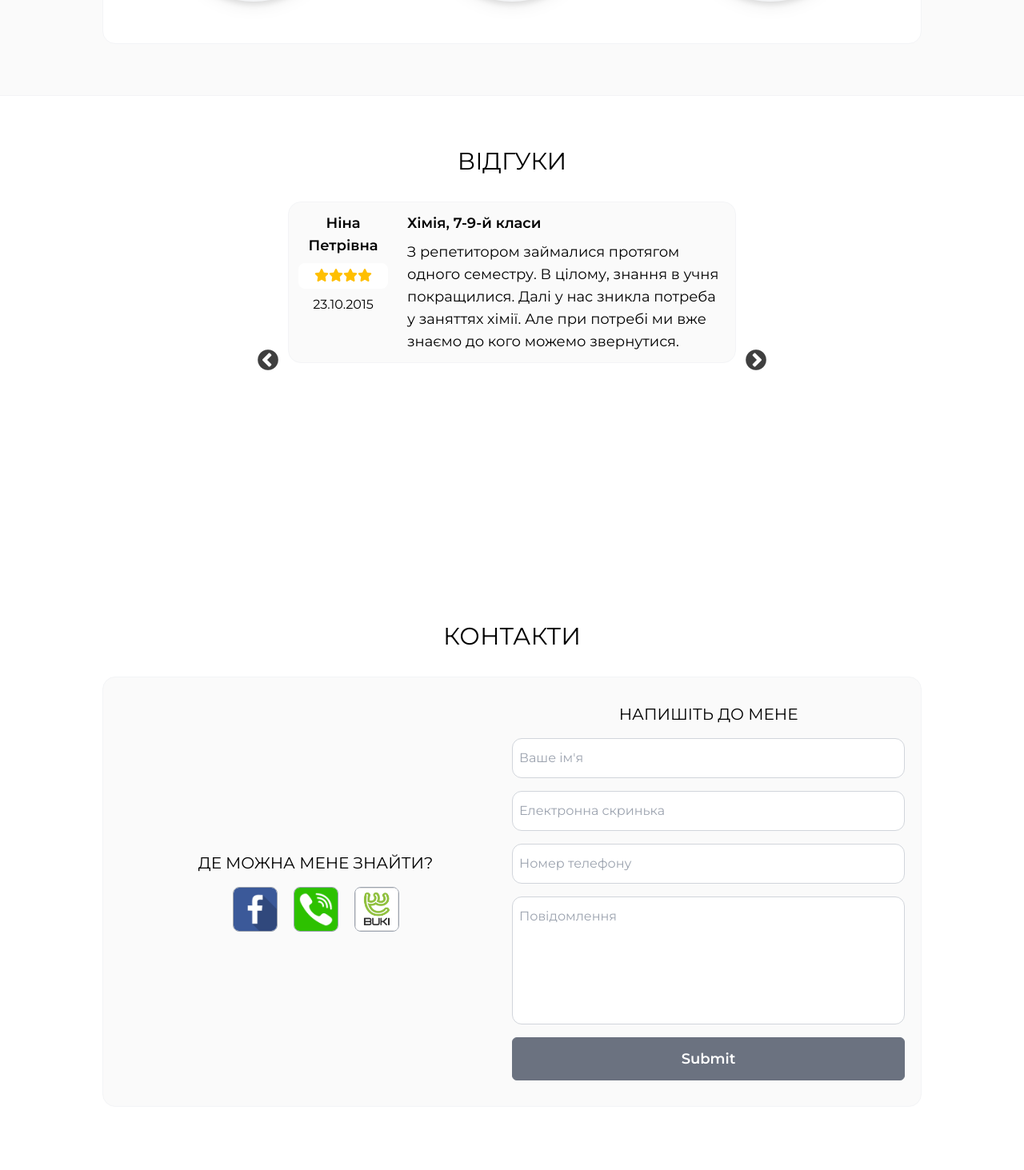
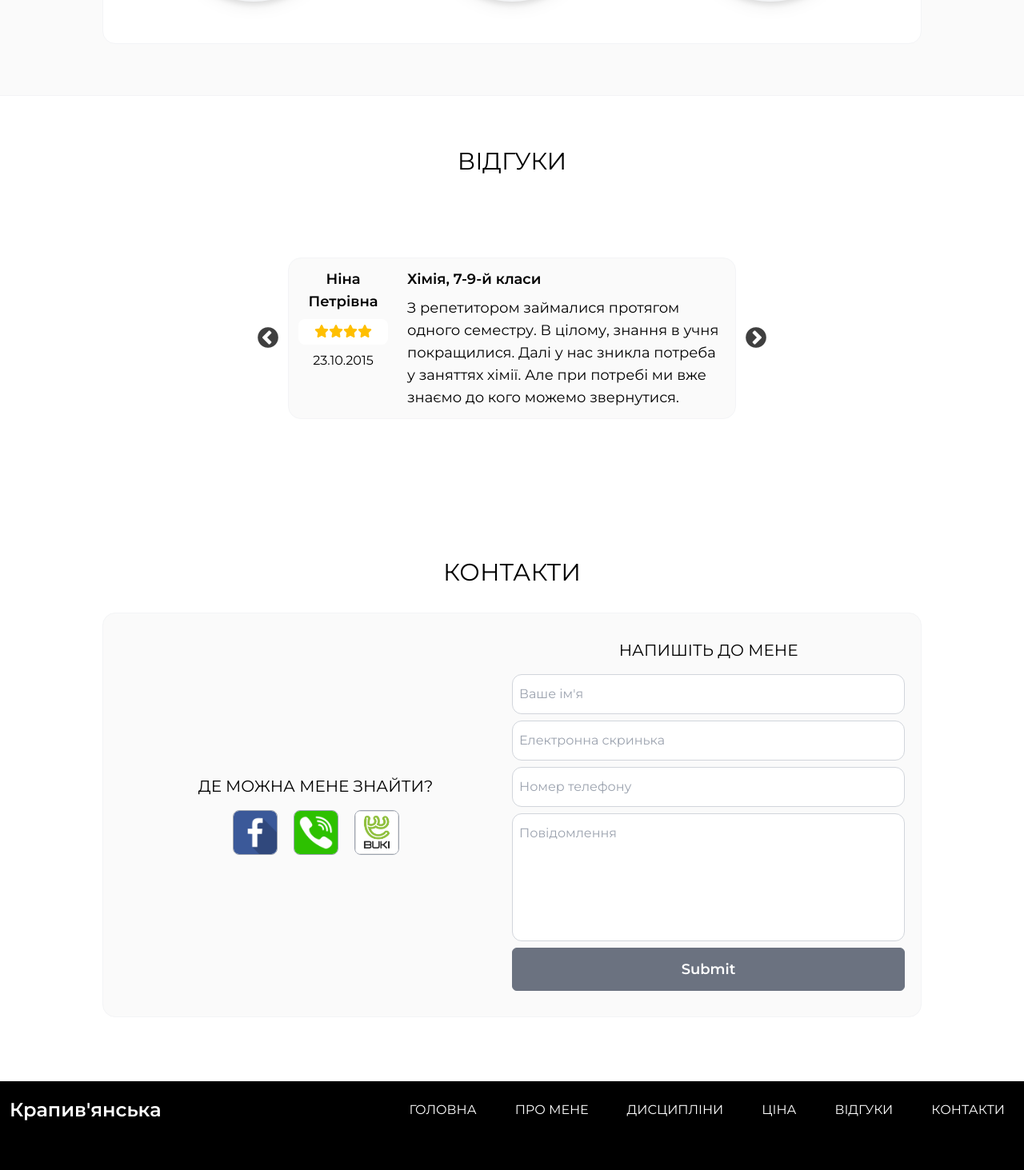
Before and after one commit to ShadowDrake21/tutor-site, a React (Create React App) app: page / in a window 1280 px wide. Shown: the part 3460-4923 px from the top of the page at 80% size. Built offline with nearby package versions, Linux system fonts and the light colour scheme.

Commit message:
contact emails without validation

```diff
--- a/package.json
+++ b/package.json
@@ -3,6 +3,7 @@
   "version": "0.1.0",
   "private": true,
   "dependencies": {
+    "@emailjs/browser": "^3.11.0",
     "@fortawesome/free-brands-svg-icons": "^6.4.2",
     "@fortawesome/free-solid-svg-icons": "^6.4.2",
     "@fortawesome/react-fontawesome": "^0.2.0",
--- a/src/assets/changeData.js
+++ b/src/assets/changeData.js
@@ -402,7 +402,7 @@ export const reviews = [
     date: '16.10.2022',
     subjectTitle: 'Хімія, Підготовка до ДПА (9 клас)',
     reviewText:
-      'Дуже вдячна Аліні Сергіївні за синове навчання! Прекрасний досвідчений репетитор зі структурованою програмою навчання. Водночас орієнтована на потреби учня, якісно заповнює поточні прогалини знань, паралельно глибоко опрацьовуючи програму із самого початку, що дозволило вже за 2 тижні отримувати результати за оцінками у школі. Відчувається чималий досвід та бажання працювати на результат! Ми дуже раді, дякую!',
+      'Дуже вдячна Аліні Сергіївні за синове навчання! Прекрасний досвідчений репетитор зі структурованою програмою навчання. Водночас орієнтована на потреби учня, якісно заповнює поточні прогалини знань, паралельно глибоко опрацьовуючи програму із самого початку, що дозволило вже за 2 тижні отримувати результати за оцінками у школі.',
   },
   {
     pupil: 'Катя',
--- a/src/components/Contacts.jsx
+++ b/src/components/Contacts.jsx
@@ -9,7 +9,7 @@ import phone from '../assets/phone.png'
 
 const Contacts = () => {
   return (
-    <div name="contacts" className="py-10 px-2 md:py-16">
+    <div name="contacts" className="py-6 px-2 md:pt-16 md:pb-10">
       <Title text="Контакти" />
       <div className="max-w-screen-lg flex justify-between bg-zinc-50 border rounded-2xl border-gray-100 mx-auto px-3 py-5 flex-col items-center gap-y-5 sm:px-5 sm:py-8 md:flex-row md:gap-0">
         <div className="max-w-lg w-full flex items-center flex-col justify-center">
--- a/src/components/ContactsForm.jsx
+++ b/src/components/ContactsForm.jsx
@@ -1,64 +1,56 @@
 import React from 'react'
-import { useForm } from 'react-hook-form'
+import emailjs from '@emailjs/browser'
 
 const ContactsForm = () => {
-  const {
-    register,
-    handleSubmit,
-    formState: { errors },
-  } = useForm()
-  const onSubmit = (data) => console.log(data)
+  function sendEmail(e) {
+    e.preventDefault()
 
-  const errorRender = (text) => {
-    return <p className="text-red-500 font-bold">{text}</p>
+    emailjs
+      .sendForm(
+        'service_dvtpcvr',
+        'template_z2pl0mb',
+        e.target,
+        '4xETli7MS9RTP4HuR'
+      )
+      .then(
+        (result) => {
+          console.log(result.text)
+        },
+        (error) => {
+          console.log(error.text)
+        }
+      )
+    setTimeout(() => e.target.reset(), 500)
   }
+
   return (
-    <form onSubmit={handleSubmit(onSubmit)} className="flex flex-col gap-y-2">
+    <form onSubmit={sendEmail} className="flex flex-col gap-y-2">
       <input
-        {...register('firstName', {
-          required: "Обов'язкове поле",
-          maxLength: {
-            value: 20,
-            message: 'Макс. довжина - 20',
-          },
-        })}
         className="w-full py-3 px-2 rounded-xl bg-white border border-gray-300 text-black focus:outline-none"
         placeholder="Ваше ім'я"
         autoComplete="off"
+        name="firstName"
       />
-      {errorRender(errors.firstName?.message)}
+
       <input
-        {...register('emailName', {
-          required: "Обов'язкове поле",
-          pattern: {
-            value: /^[a-zA-Z0-9]+@[a-zA-Z0-9]+\.[A-Za-z]+$/,
-            message: 'Некоректний формат електронної скриньки',
-          },
-        })}
         className="w-full py-3 px-2 rounded-xl bg-white border border-gray-300 text-black focus:outline-none"
         placeholder="Електронна скринька"
         autoComplete="off"
+        name="emailName"
       />
-      {errorRender(errors.emailName?.message)}
+
       <input
-        {...register('phone', {
-          required: "Обов'язкове поле",
-          maxLength: {
-            value: 25,
-            message: 'Макс. довжина - 25',
-          },
-        })}
         className="w-full py-3 px-2 rounded-xl bg-white border border-gray-300 text-black focus:outline-none"
         placeholder="Номер телефону"
         autoComplete="off"
+        name="phone"
       />
-      {errorRender(errors.phone?.message)}
+
       <textarea
-        {...register('messageField', { required: "Обов'язкове поле" })}
         className="w-full py-3 px-2 rounded-xl h-40 resize-none bg-white border border-gray-300 text-black focus:outline-none"
         placeholder="Повідомлення"
+        name="message"
       ></textarea>
-      {errorRender(errors.messageField?.message)}
       <input
         type="submit"
         className="px-5 py-3 rounded-md bg-gray-500 border border-gray-500 text-white font-bold text-base cursor-pointer  hover:bg-slate-300 duration-200 hover:text-gray-600 sm:text-lg"
--- a/src/components/Reviews.jsx
+++ b/src/components/Reviews.jsx
@@ -8,7 +8,7 @@ const Reviews = () => {
   return (
     <div
       name="reviews"
-      className="max-w-xs py-10 px-2 mx-auto bg-white esm:max-w-md sm:max-w-xl md:py-16"
+      className="max-w-xs py-6 px-2 mx-auto bg-white esm:max-w-md sm:max-w-xl md:pt-16 md:pb-10"
     >
       <Title text="Відгуки" />
 
--- a/src/components/carousel.css
+++ b/src/components/carousel.css
@@ -1,3 +1,9 @@
+.slick-track {
+  display: flex;
+  justify-content: center;
+  align-items: center;
+}
+
 .slick-arrow {
   width: 30px;
   height: 30px;
@@ -30,8 +36,3 @@
     display: none !important;
   }
 }
-
-@media screen and (max-width: 640px) {
-  .slick-slide {
-  }
-}
```
Also changed, not shown: 1 other file (tests, documents, lock files or other folders).
